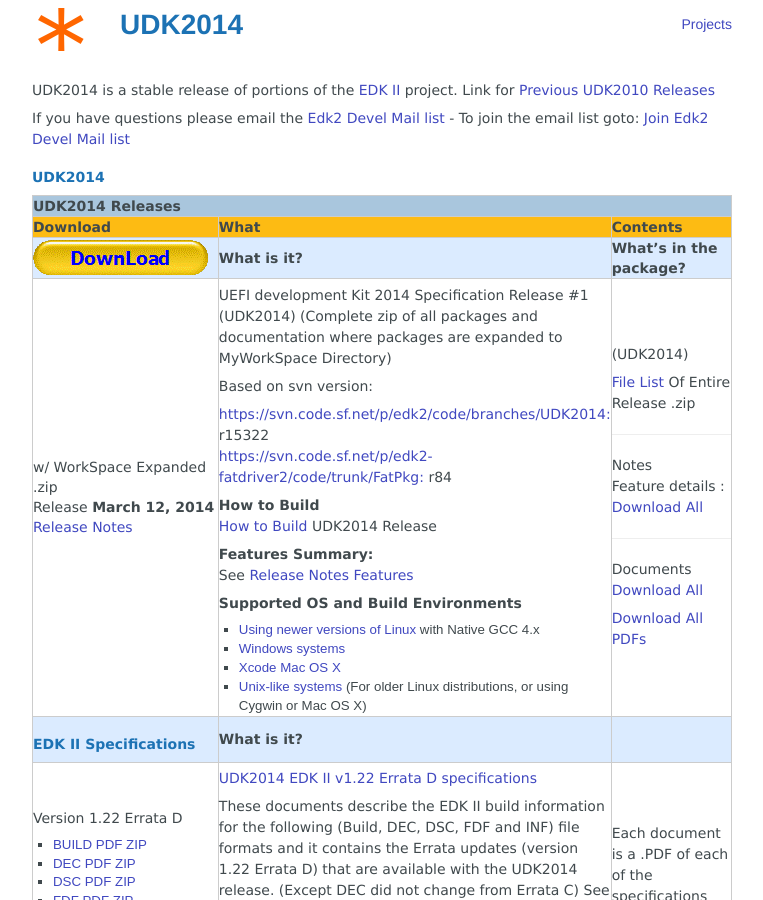
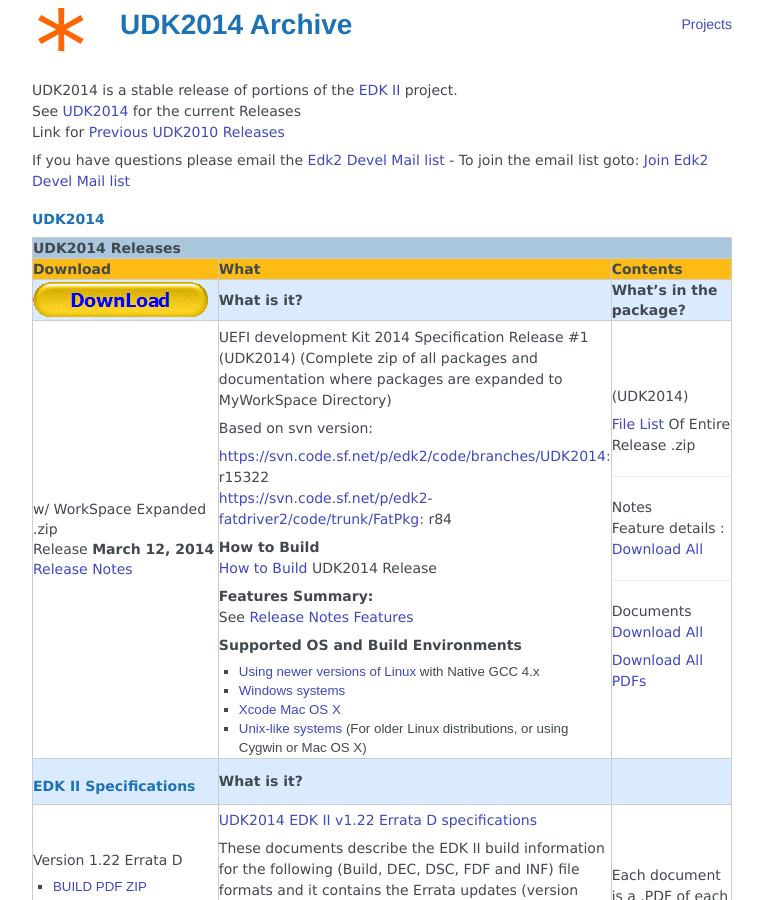
Before and after one commit to tianocore/tianocore.github.io, a Jekyll site: the page built from udk2014/Archive/index.md, in a window 1280 px wide and 900 px high. Shown: the whole window, without its empty margins (258-1021 px from the left). Built offline with Jekyll 4.4.1, drawn with Linux system fonts in a browser that asks for light colours; nearby versions of some CDN libraries.

Commit message:
Update index.md
same as UDK2014 before release of UDK2014.SP1

```diff
--- a/udk2014/Archive/index.md
+++ b/udk2014/Archive/index.md
@@ -1,11 +1,13 @@
 ---
 layout: default
-title: UDK2014
-redirect_from: "/udk2014.html"
+title: UDK2014 Archive
 ---
 {% include site-links.md %}
 
 UDK2014 is a stable release of portions of the [EDK II] project.
+<br>
+See [UDK2014] for the current  Releases
+<br>
 Link for [Previous UDK2010 Releases]({{wiki}}/Previous_UDK2010_Releases)
 
 If you have questions please email the [Edk2 Devel Mail list](mailto:edk2-devel@lists.sourceforge.net?subject=UDK2014%20Question) - To join the email list goto: [Join Edk2 Devel Mail list](http://lists.sourceforge.net/lists/listinfo/edk2-devel)
```
